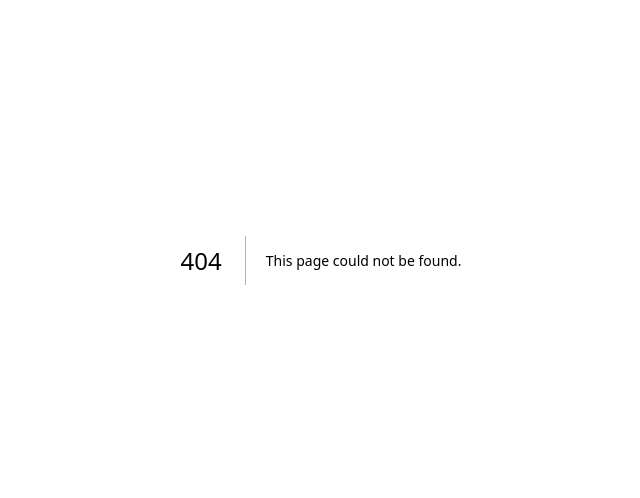
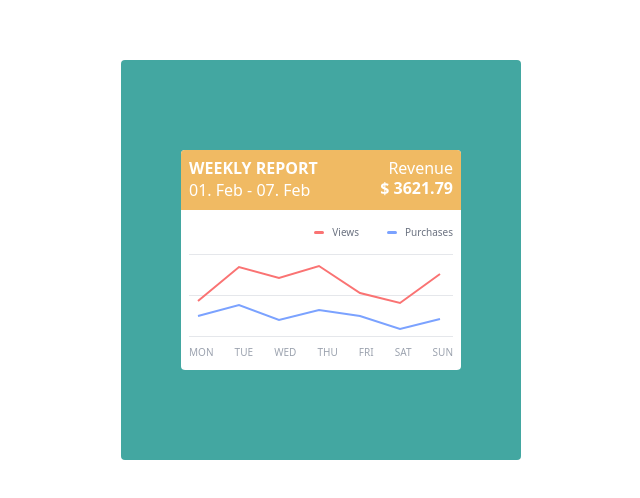
Before and after one commit to keynertyc/100dayscsschallenge, a Next.js app: page /day5 in a window 1280 px wide. Before the commit this address had no page. Shown: the part 140-638 px from the top of the page, without its empty margins (319-959 px from the left). Built offline with nearby package versions, Linux system fonts and the light colour scheme.

Commit message:
day5 completed, without tooltip, tooltip sucks

```diff
--- /dev/null
+++ b/src/app/day5/page.jsx
@@ -0,0 +1,55 @@
+const Day5Page = () => {
+  return (
+    <div className="flex items-center justify-center h-screen">
+      <div className="w-[400px] h-[400px] bg-[#43a7a1] rounded flex items-center justify-center">
+        <div className="w-[280px] h-[220px] bg-white rounded flex flex-col">
+          <div className=" bg-[#f0ba63] h-[60px] flex flex-row justify-between text-white p-2 rounded-t">
+            <div className="flex flex-col">
+              <p className="text-base font-bold leading-5">WEEKLY REPORT</p>
+              <span>01. Feb - 07. Feb</span>
+            </div>
+            <div className="flex flex-col text-right">
+              <p className="leading-5">Revenue</p>
+              <span className="text-base font-semibold leading-5">$ 3621.79</span>
+            </div>
+          </div>
+          <div className="flex flex-col p-2 bg-white rounded">
+            <div className="flex flex-row text-gray-500 h-7 text-[10px] justify-end gap-7">
+              <div className="flex flex-row items-center gap-2">
+                <div className="h-[3px] w-[10px] bg-[#fa7373] rounded"></div>
+                Views
+              </div>
+              <div className="flex flex-row items-center gap-2">
+                <div className="h-[3px] w-[10px] bg-[#7ba2ff] rounded"></div>
+                Purchases
+              </div>
+            </div>
+            <hr className="mt-2"></hr>
+            <div className="relative h-7">
+              <svg className="absolute ">
+                <polyline className=" fill-none stroke-[#fa7373] stroke-2" points="9,46 50,12 90,23 130,11 171,38 211,48 251,19"></polyline>
+              </svg>
+              <svg className="absolute ">
+                <polyline className=" fill-none stroke-[#7ba2ff] stroke-2" points="9,61 50,50 90,65 130,55 171,61 211,74 251,64"></polyline>
+              </svg>
+            </div>
+            <hr className="mt-3"></hr>
+            <div className="h-7"></div>
+            <hr className="mt-3"></hr>
+            <div className="flex flex-row justify-between mt-2 text-[10px] text-gray-400">
+              <div>MON</div>
+              <div>TUE</div>
+              <div>WED</div>
+              <div>THU</div>
+              <div>FRI</div>
+              <div>SAT</div>
+              <div>SUN</div>
+            </div>
+          </div>
+        </div>
+      </div>
+    </div>
+  )
+}
+
+export default Day5Page
```
